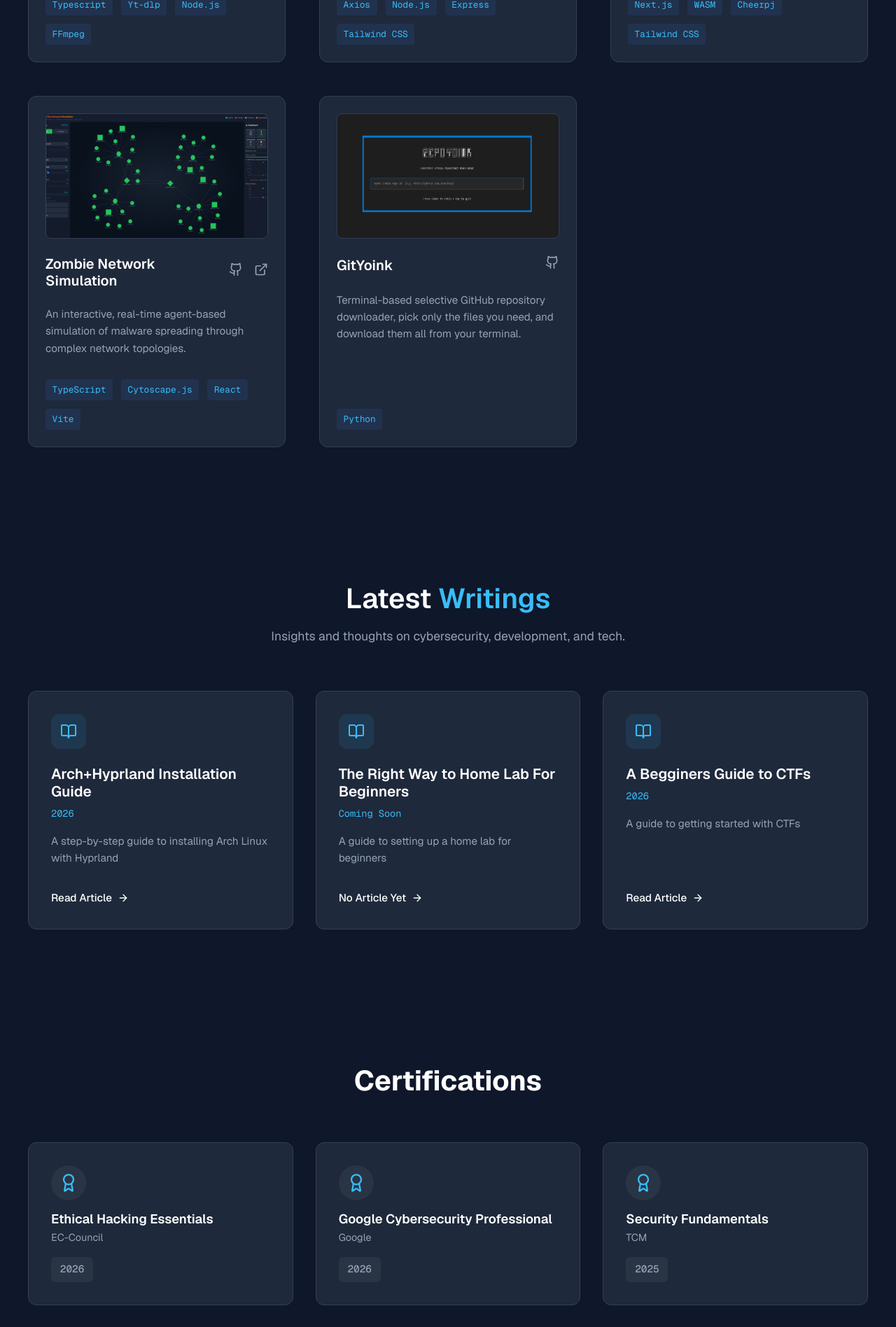
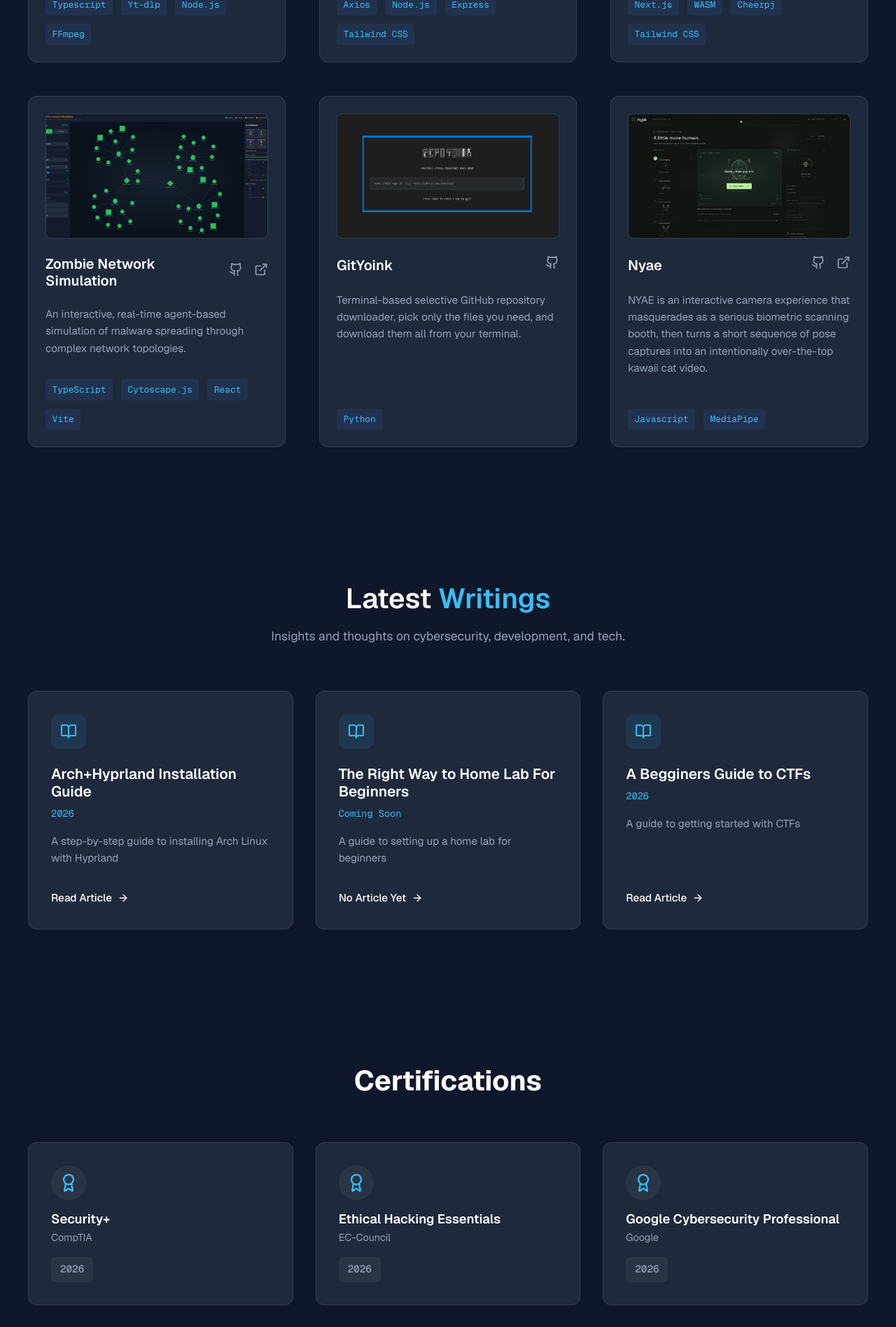
Before and after one commit to dan-delion-source/Dan-Portfolio, a Next.js app: page / in a window 1280 px wide. Shown: the part 4120-6016 px from the top of the page at 70% size. Built offline with nearby package versions, Linux system fonts and the light colour scheme.

Commit message:
New CERT and Project added

```diff
--- a/src/components/Certifications.tsx
+++ b/src/components/Certifications.tsx
@@ -11,6 +11,11 @@
 };
 
 const certifications: CertificationType[] = [
+    {
+        name: "Security+",
+        issuer: "CompTIA",
+        year: "2026",
+    },
     {
         name: "Ethical Hacking Essentials",
         issuer: "EC-Council",
--- a/src/components/Projects.tsx
+++ b/src/components/Projects.tsx
@@ -78,6 +78,14 @@
         liveUrl: "#",
         image: "/projects/GitYoink.png",
     },
+    {
+        title: "Nyae",
+        description: "NYAE is an interactive camera experience that masquerades as a serious biometric scanning booth, then turns a short sequence of pose captures into an intentionally over-the-top kawaii cat video.",
+        tools: ["Javascript", "MediaPipe"],
+        githubUrl: "https://github.com/dan-delion-source/Cat-Fished-Scanner",
+        liveUrl: "https://facialscanner.vercel.app/",
+        image: "/projects/facialscanner.png",
+    },
 ];
 
 export default function Projects() {
```
Also changed, not shown: Media/facialscanner.png (added), public/projects/facialscanner.png (added).
